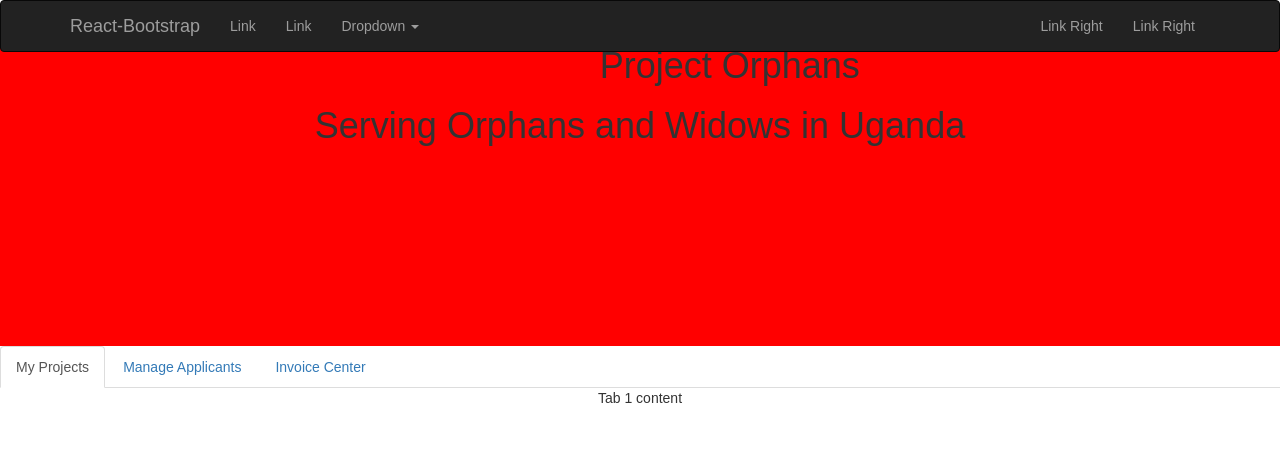
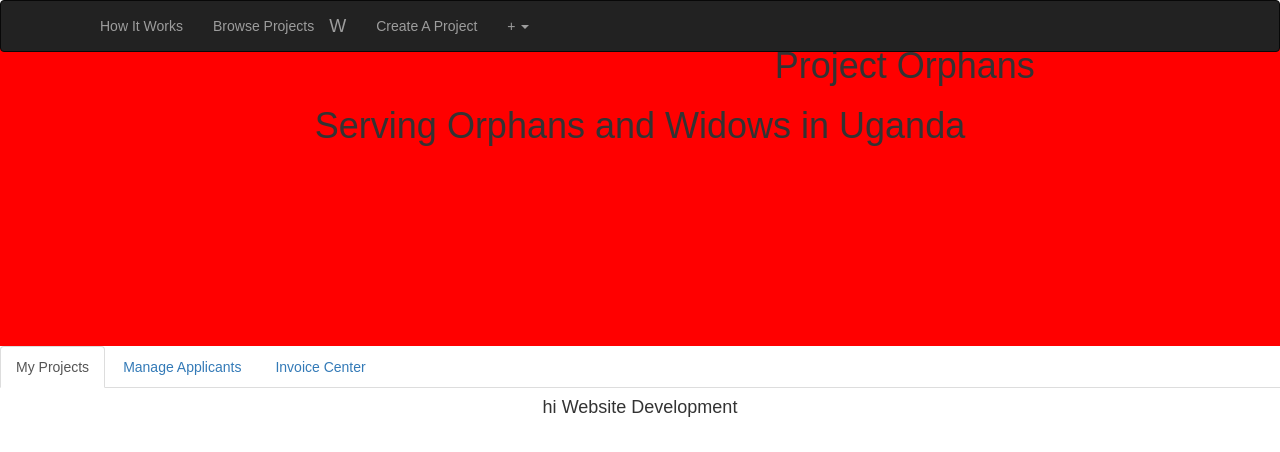
Before and after one commit to lamaya/mockup, a React (Create React App) app in the folder mockup/: page / in a window 1280 px wide. Shown: the top 452 px of the page. Built offline with nearby package versions, Linux system fonts and the light colour scheme.

Commit message:
adds sample project api

```diff
--- a/mockup/src/Components/Home.js
+++ b/mockup/src/Components/Home.js
@@ -1,8 +1,8 @@
 import React, { Component } from 'react';
-import projects from '../projects';
+import organizations from '../organizations';
+import NavBar from './NavBar';
+import MyProjects from './MyProjects';
 import { tabsInstance, Tab, Tabs } from 'react-bootstrap';
-
-
 
 class Home extends Component {
 constructor(){
@@ -11,26 +11,31 @@ constructor(){
     all_data: [],
     name: [],
     info: [],
+    projects: [],
+    label: [],
     i: 0,
   }
 }
 componentDidMount(){
   let i = this.state.i
     this.setState({
-      all_data: projects[i],
-      name: projects[i].project_name,
-      info: projects[i].text,
+      all_data: organizations[i],
+      name: organizations[i].project_name,
+      info: organizations[i].text,
+      projects: organizations[i].projects[i],
+      label: organizations[i].projects[i].label,
       })
   }
-
   render() {
+    let all_proj_data = this.state.all_data
     let title = this.state.name
     let info = this.state.info
+    let label = this.state.label
     const tabsInstance = (
     <Tabs defaultActiveKey={1} animation={false} id="noanim-tab-example">
-     <Tab eventKey={1} title="My Projects">Tab 1 content</Tab>
-      <Tab eventKey={2} title="Manage Applicants">Tab 2 content</Tab>
-      <Tab eventKey={3} title="Invoice Center" >Tab 3 content</Tab>
+     <Tab eventKey={1} title="My Projects"><MyProjects namee={label} /></Tab>
+      <Tab eventKey={2} title="Manage Applicants">Manage Applicants</Tab>
+      <Tab eventKey={3} title="Invoice Center" >Invoice Center</Tab>
     </Tabs>
 );
     return (
--- /dev/null
+++ b/mockup/src/Components/MyProjects.js
@@ -0,0 +1,15 @@
+import React, { Component } from 'react';
+
+function MyProjects(props){
+  const label = props.title;
+  // same as:
+  // const {to, label} = props.details;
+
+return(
+  <div>
+    <h4>hi {props.namee}</h4>
+  </div>)
+
+}
+
+export default MyProjects;
--- a/mockup/src/Components/NavBar.js
+++ b/mockup/src/Components/NavBar.js
@@ -7,26 +7,29 @@ render(){
 const navbarInstance = (
   <Navbar inverse collapseOnSelect>
     <Navbar.Header>
-      <Navbar.Brand>
-        <a href="#">React-Bootstrap</a>
-      </Navbar.Brand>
+
       <Navbar.Toggle />
     </Navbar.Header>
     <Navbar.Collapse>
       <Nav>
-        <NavItem eventKey={1} href="#">Link</NavItem>
-        <NavItem eventKey={2} href="#">Link</NavItem>
-        <NavDropdown eventKey={3} title="Dropdown" id="basic-nav-dropdown">
-          <MenuItem eventKey={3.1}>Action</MenuItem>
-          <MenuItem eventKey={3.2}>Another action</MenuItem>
-          <MenuItem eventKey={3.3}>Something else here</MenuItem>
+        <NavItem eventKey={1} href="#">How It Works</NavItem>
+        <NavItem eventKey={2} href="#">Browse Projects</NavItem>
+        <Navbar.Brand>
+        <a href="#">W</a>
+      </Navbar.Brand>
+        <NavItem eventKey={2} href="#">Create A Project</NavItem>
+
+      <Nav pullRight>
+        <NavDropdown eventKey={3} title="+" id="basic-nav-dropdown">
+          <MenuItem eventKey={3.1}>My Projects</MenuItem>
+          <MenuItem eventKey={3.2}>View Applications</MenuItem>
+          <MenuItem eventKey={3.3}>Manage Invoices</MenuItem>
           <MenuItem divider />
-          <MenuItem eventKey={3.3}>Separated link</MenuItem>
+          <MenuItem eventKey={3.3}>Edit Profile</MenuItem>
+          <MenuItem eventKey={3.3}>View Profile</MenuItem>
+          <MenuItem eventKey={3.3}>Log Out</MenuItem>
         </NavDropdown>
       </Nav>
-      <Nav pullRight>
-        <NavItem eventKey={1} href="#">Link Right</NavItem>
-        <NavItem eventKey={2} href="#">Link Right</NavItem>
       </Nav>
     </Navbar.Collapse>
   </Navbar>
--- /dev/null
+++ b/mockup/src/organizations.js
@@ -0,0 +1,14 @@
+export default [
+  { project_name: "Project Orphans", text: "Serving Orphans and Widows in Uganda", img: 'name_states.png',
+    "projects": [
+      {"label": "Website Development", "applicants": 2, "date": "July 7, 2017", "description": "This is a very interesting project", "Skills": "Design, Web Development", "Hours": "14","Rate": "$200USD"},
+      {"label": "Website Development", "applicants": 2, "date": "July 7, 2017", "description": "This is a very interesting project", "Skills": "Design, Web Development", "Hours": "14","Rate": "$200USD"}
+    ]
+  },
+  { project_name: "Project Hunger", text: "create rides", img: 'bkrnd.jpg',
+    "projects": [
+      {"label": "Website Development", "applicants": 2, "date": "July 7, 2017", "description": "This is a very interesting project", "Skills": "Design, Web Development", "Hours": "14","Rate": "$200USD"},
+      {"label": "Website Development", "applicants": 2, "date": "July 7, 2017", "description": "This is a very interesting project", "Skills": "Design, Web Development", "Hours": "14","Rate": "$200USD"}
+    ]
+  }
+]
--- a/mockup/src/projects.js
+++ /dev/null
@@ -1,4 +0,0 @@
-export default [
-  { project_name: "Project Orphans", text: "Serving Orphans and Widows in Uganda", img: 'name_states.png'},
-  { project_name: "Project Hunger", text: "create rides", img: 'bkrnd.jpg'}
-]
```
